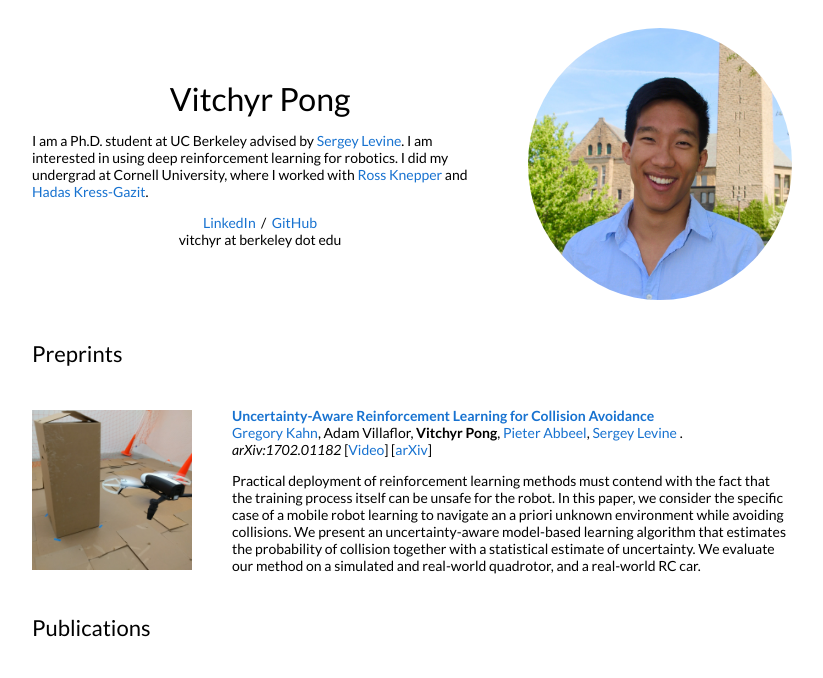
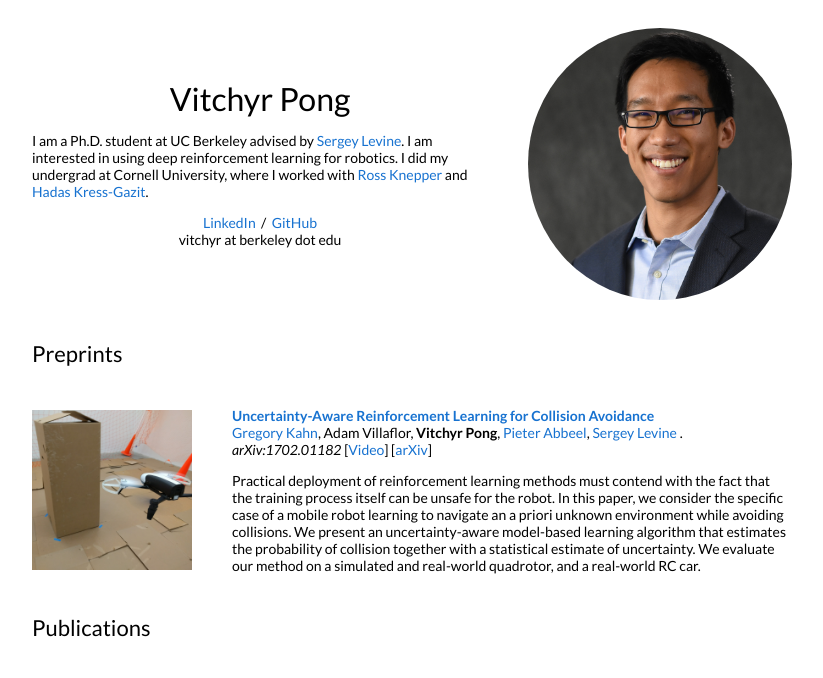
Before and after one commit to vitchyr/vitchyr-website, a plain HTML site: page index.html in a window 1280 px wide. Shown: the top 678 px of the page, without its empty margins (228-1051 px from the left). Drawn offline with Linux system fonts and the light colour scheme.

Commit message:
add new headshot

```diff
--- a/index.html
+++ b/index.html
@@ -37,7 +37,7 @@
         </td>
         <td width="38%">
             <div class="image-cropper">
-                <img src="vitchyrpong.jpg" width="103%">
+                <img src="vitchyrpong_headshot.jpg" width="103%">
             </div>
         </td>
       </tr>
```
Also changed, not shown: vitchyrpong_headshot.jpg (added).
